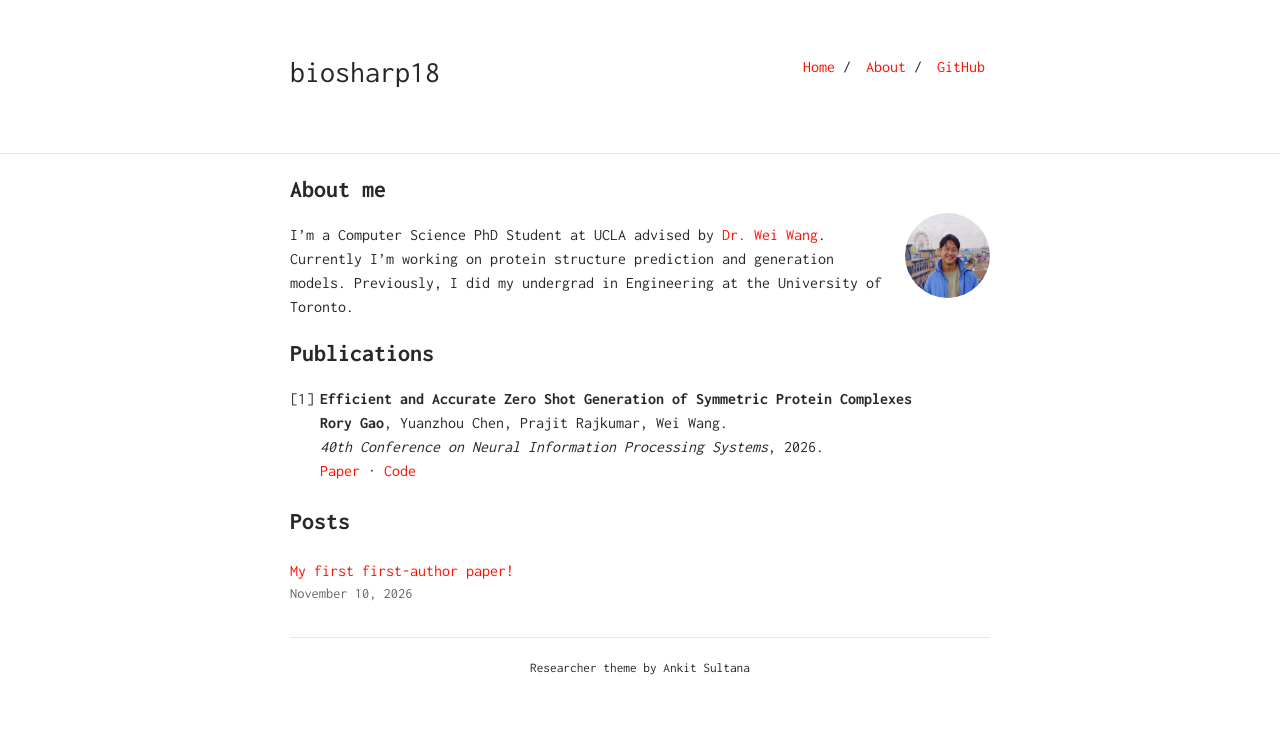
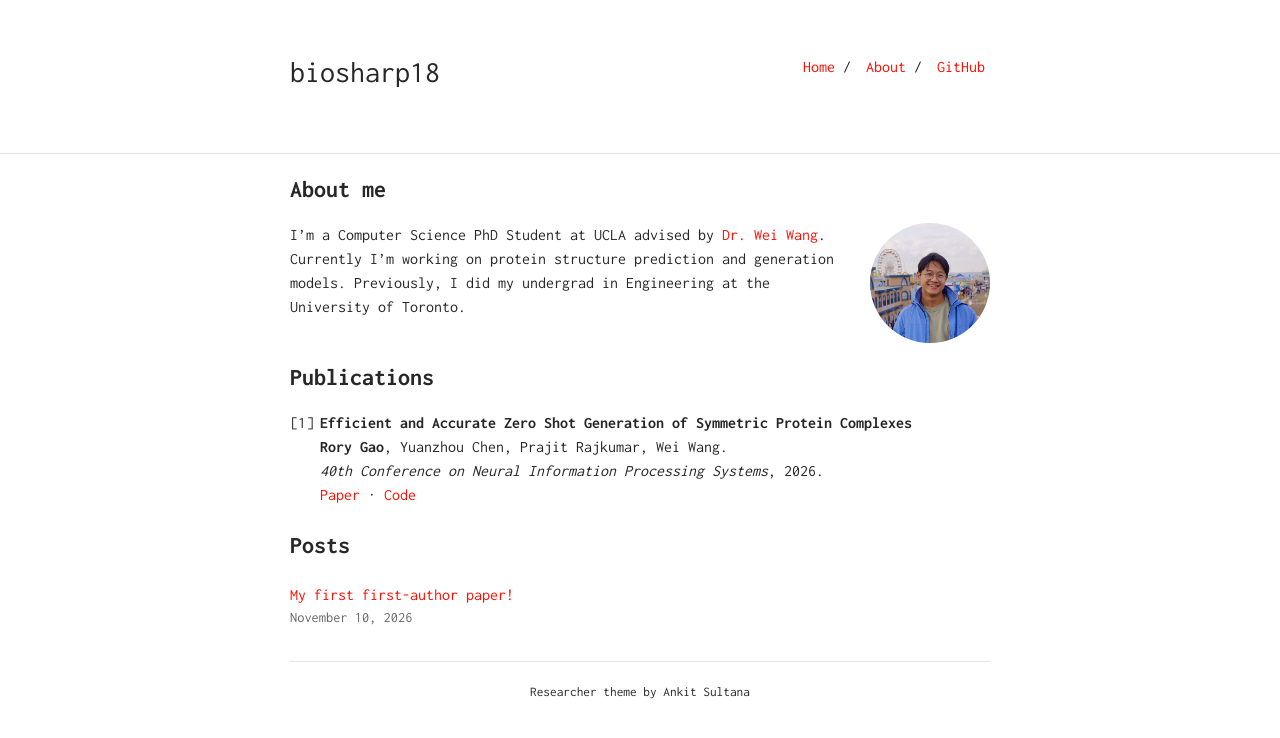
Before and after one commit to biosharp18/biosharp18.github.io, a Jekyll site: the page built from index.markdown, in a window 1280 px wide. Shown: the top 738 px of the page. Built offline with Jekyll 4.4.1, drawn with Linux system fonts in a browser that asks for light colours; our own code applies the rules of GitHub Pages for plain Markdown files.

Commit message:
Fix profile photo sizing and alignment

```diff
--- a/_sass/vars.scss
+++ b/_sass/vars.scss
@@ -3,7 +3,7 @@
  */
 
 $accent: #FF0F00;
-$image-size: 85px;
+$image-size: 120px;
 
 /*
  * Build Variables, don't touch
--- a/assets/main.scss
+++ b/assets/main.scss
@@ -20,7 +20,19 @@ body {
   overflow-wrap: break-word;
 
   h1 {
+    clear: both;
     font-size: 1.5rem;
+  }
+
+  .profile-picture {
+    display: block;
+    object-fit: cover;
+    margin: 0 0 1rem 1.5rem;
+
+    @media (max-width: $small-width) {
+      float: none;
+      margin: 0 auto 1rem;
+    }
   }
 
   pre {
```
